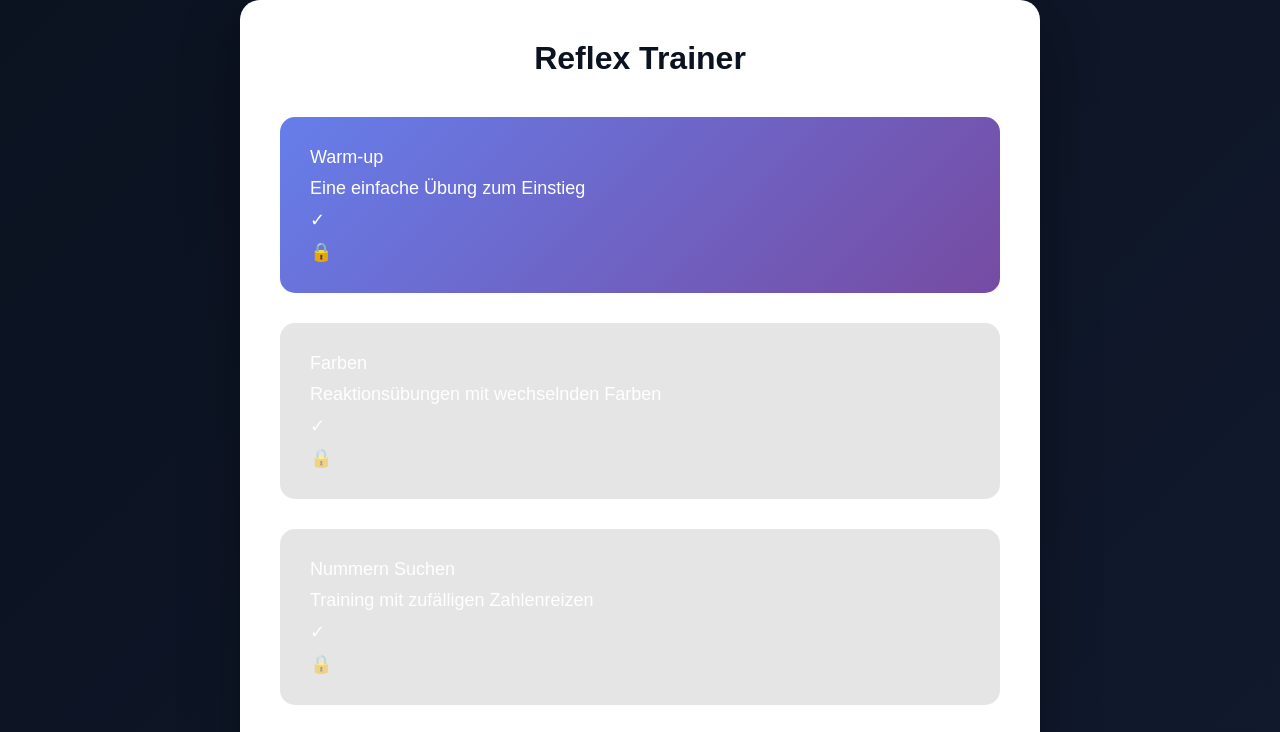
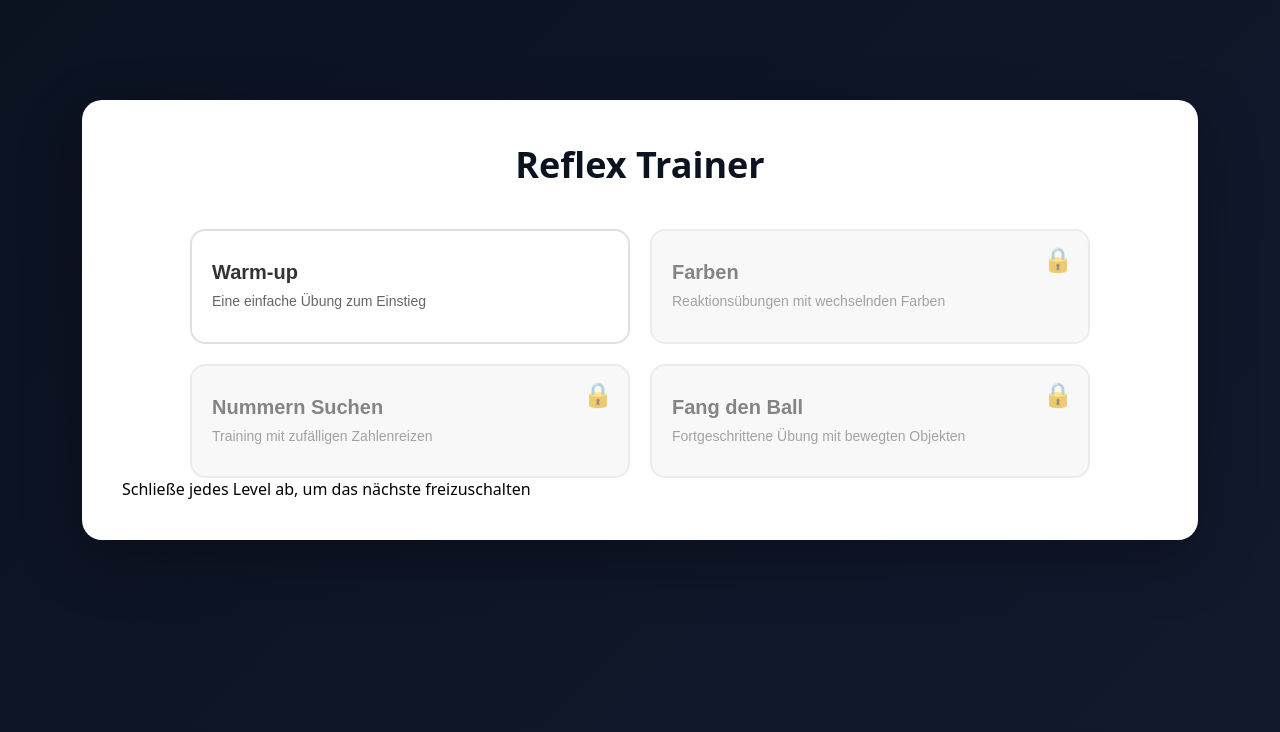
Before and after one commit to IremCinarx/Reflextrainer, a plain HTML site: page index.html in a window 1280 px wide. Shown: the top 732 px of the page. Drawn offline with Linux system fonts and the light colour scheme.

Commit message:
style changed

```diff
--- a/style.css
+++ b/style.css
@@ -5,17 +5,18 @@
 }
 
 body {
-    font-family: "SF Pro",system ui, sans-serif;
+    font-family: "SF Pro", system-ui, sans-serif;
     background: linear-gradient(135deg, #0b1220 0%, #111a2e 100%);
     min-height: 100vh;
     display: flex;
     justify-content: center;
     align-items: center;
+    padding: 20px;
 }
 
 #app {
     width: 90%;
-    max-width: 800px;
+    max-width: 1200px;
     min-height: 600px;
 }
 
@@ -35,41 +36,85 @@ body {
     text-align: center;
     color: #0b1220;
     margin-bottom: 40px;
+    font-size: 36px;
 }
 
 #level-selection {
     display: grid;
-    grid-template-columns: 1fr;
-    gap: 30px;
+    grid-template-columns: repeat(2, 1fr);
+    gap: 20px;
+    max-width: 900px;
+    margin: 0 auto;
 }
 
 .level-btn {
-    padding: 30px;
-    border: 0 ;
+    position: relative;
+    padding: 30px 20px;
+    border: 2px solid #e0e0e0;
     border-radius: 15px;
-    background: linear-gradient(135deg, #667eea 0%, #764ba2 100%);
-    color: white;
+    background: white;
+    color: #333;
     font-size: 18px;
     cursor: pointer;
-    transition: transform 0.2s;
+    transition: all 0.3s ease;
     display: flex;
     flex-direction: column;
-    gap: 10px;
+    gap: 8px;
+    text-align: left;
 }
 
 .level-btn:hover:not(.locked) {
-    transform: translateY(-5px);
+    border-color: #667eea;
+    box-shadow: 0 4px 12px rgba(102, 126, 234, 0.2);
+    transform: translateY(-2px);
 }
 
 .level-btn.locked {
-    background: #ccc;
+    background: #f5f5f5;
     cursor: not-allowed;
-    opacity: 0.5;
+    opacity: 0.6;
+    border-color: #e0e0e0;
 }
 
-.level-number {
-    font-size: 32px;
+.level-name {
+    font-size: 20px;
     font-weight: bold;
+    color: #333;
+}
+
+.level-description {
+    font-size: 14px;
+    color: #666;
+    line-height: 1.4;
+}
+
+.icon {
+    position: absolute;
+    top: 15px;
+    right: 15px;
+    font-size: 24px;
+}
+
+.checkmark {
+    color: #4CAF50;
+    display: none;
+}
+
+.level-btn.completed .checkmark {
+    display: block;
+}
+
+.level-btn.completed .lock-icon {
+    display: none;
+}
+
+.lock-icon {
+    display: none;
+    color: #999;
+}
+
+.level-btn.locked .lock-icon {
+    display: block;
 }
 
 #game-container {
@@ -78,3 +123,18 @@ body {
     justify-content: center;
     align-items: center;
 }
+
+/* Responsive Design */
+@media (max-width: 768px) {
+    #level-selection {
+        grid-template-columns: 1fr;
+    }
+
+    .screen {
+        padding: 20px;
+    }
+
+    #main-menu h1 {
+        font-size: 28px;
+    }
+}
```
